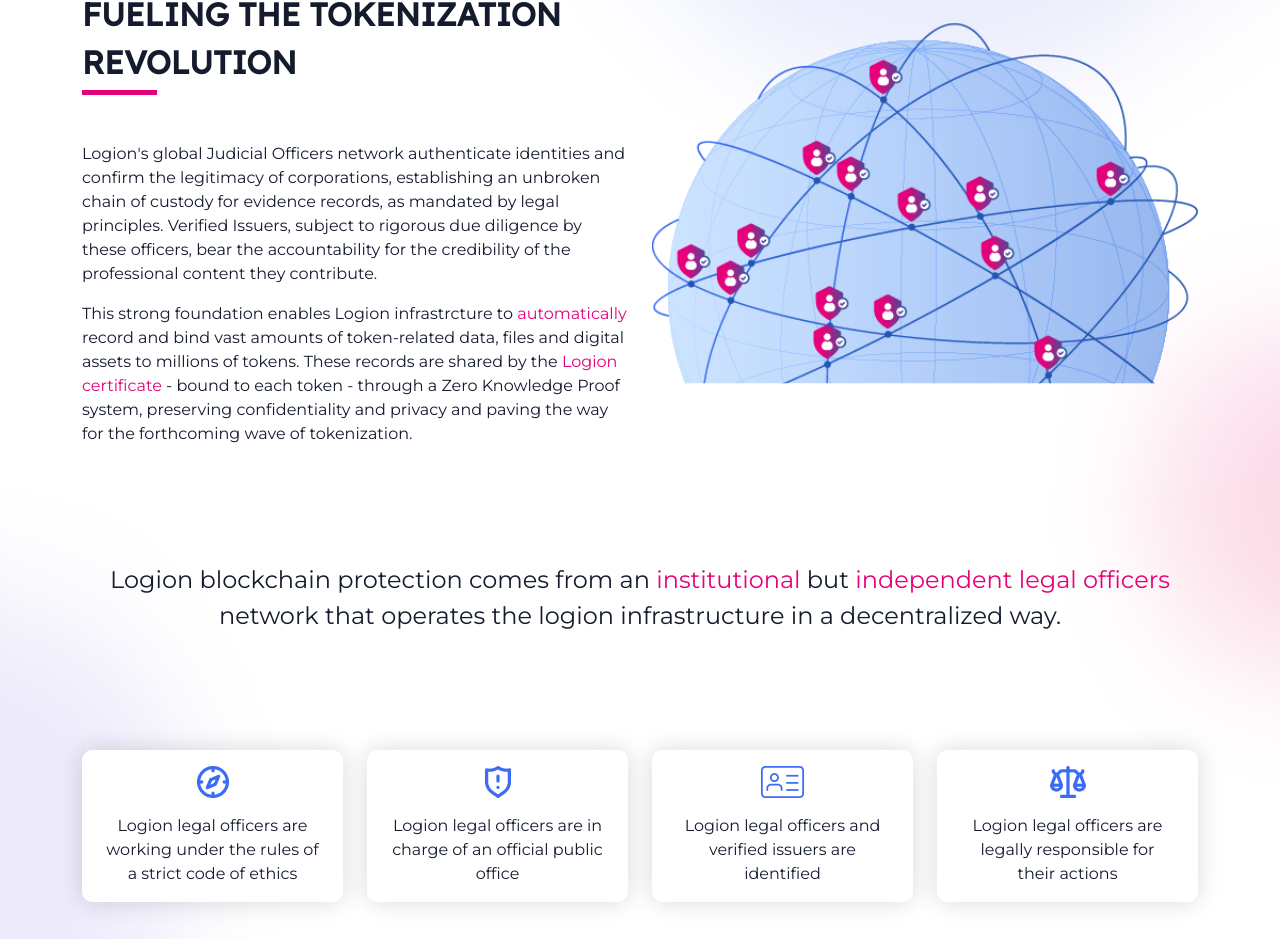
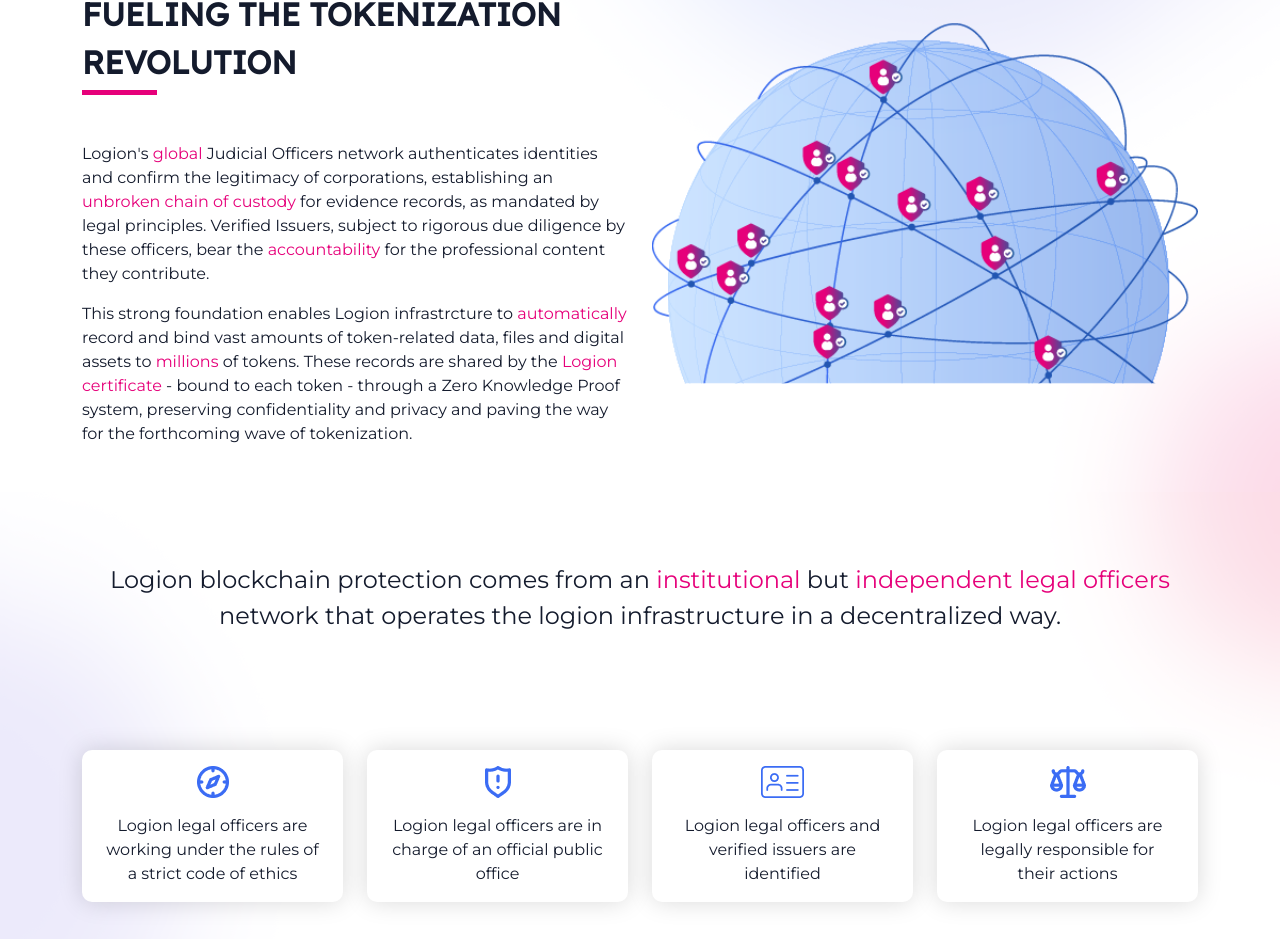
Before and after one commit to logion-network/logion-web-site, a React (Create React App) app: page / in a window 1280 px wide. Shown: the part 2237-3176 px from the top of the page. Built offline with nearby package versions, Linux system fonts and the light colour scheme.

Commit message:
Update Content.tsx

```diff
--- a/src/Content.tsx
+++ b/src/Content.tsx
@@ -158,8 +158,8 @@ export const CONTENT: ReactNode = (<>
         </>}
         paragraphs={<>
             { /* START EDIT */ }
-            <p>Logion's global Judicial Officers network authenticate identities and confirm the legitimacy of corporations, establishing an unbroken chain of custody for evidence records, as mandated by legal principles. Verified Issuers, subject to rigorous due diligence by these officers, bear the accountability for the credibility of the professional content they contribute.</p>
-            <p>This strong foundation enables Logion infrastrcture to <em>automatically</em> record and bind vast amounts of token-related data, files and digital assets to millions of tokens. These records are shared by the <em>Logion certificate</em> - bound to each token - through a Zero Knowledge Proof system, preserving confidentiality and privacy and paving the way for the forthcoming wave of tokenization.</p>  { /* STOP EDIT */ }
+            <p>Logion's <em>global</em> Judicial Officers network authenticates identities and confirm the legitimacy of corporations, establishing an <em>unbroken chain of custody</em> for evidence records, as mandated by legal principles. Verified Issuers, subject to rigorous due diligence by these officers, bear the <em>accountability</em> for the professional content they contribute.</p>
+            <p>This strong foundation enables Logion infrastrcture to <em>automatically</em> record and bind vast amounts of token-related data, files and digital assets to <em>millions</em> of tokens. These records are shared by the <em>Logion certificate</em> - bound to each token - through a Zero Knowledge Proof system, preserving confidentiality and privacy and paving the way for the forthcoming wave of tokenization.</p>  { /* STOP EDIT */ }
         </>}
         images={<>
             <Image
```
